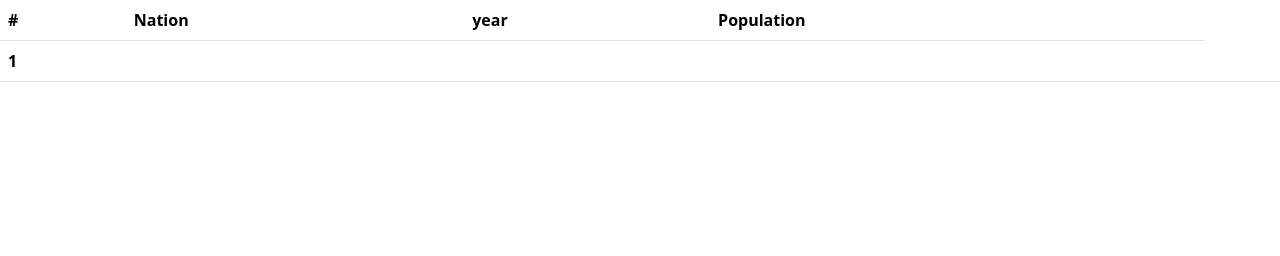
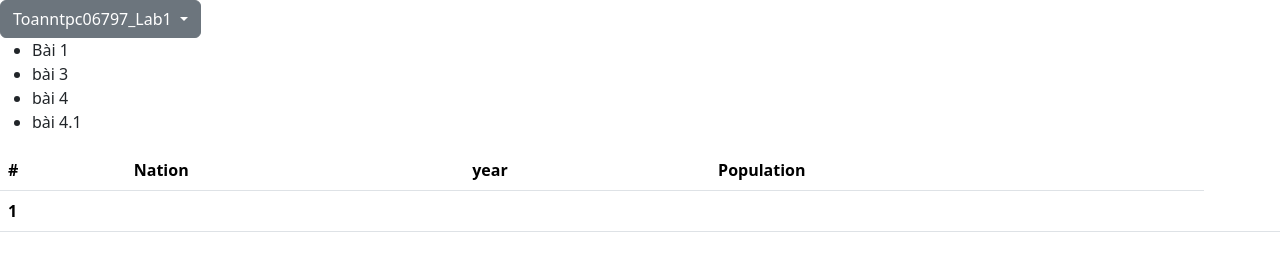
Before and after one commit to toan0708/ES6, a plain HTML site: page bai4.html in a window 1280 px wide. Drawn offline with nearby package versions, Linux system fonts and the light colour scheme; no server answers.

Commit message:
Add files via upload

```diff
--- a/bai4.html
+++ b/bai4.html
@@ -9,6 +9,17 @@
 
 </head>
 <body>
+  <div class="dropdown">
+    <button class="btn btn-secondary dropdown-toggle" type="button" id="dropdownMenuButton1" data-bs-toggle="dropdown" aria-expanded="false">
+      Toanntpc06797_Lab1
+    </button>
+    <ul class="" aria-labelledby="dropdownMenuButton1">
+      <li><a class="dropdown-item" href="bai1.html">Bài 1</a></li>
+      <li><a class="dropdown-item" href="bai3.html">bài 3</a></li>
+      <li><a class="dropdown-item" href="bai4.html">bài 4</a></li>
+      <li><a class="dropdown-item" href="bai4.1.html">bài 4.1</a></li>
+    </ul>
+  </div>
   <table class="table">
     <thead>
       <tr>
--- a/bai4.js
+++ b/bai4.js
@@ -29,12 +29,8 @@
 
   function createTable(data) {
     const tableBody = document.getElementById('table-body');
-    let count = 1; // Biến đếm
-
-    // Clear existing data
+    let count = 1;
     tableBody.innerHTML = '';
-
-    // Iterate through the data and create table rows
     data.forEach(item => {
       const row = document.createElement('tr');
       row.innerHTML = `
```
Also changed, not shown: bai3.html (+11 -0 lines), bai3.js (+0 -7 lines), bai4.1.html (+11 -0 lines), bai4.1.js (+0 -8 lines), lab1.html (added, +23 -0 lines).
